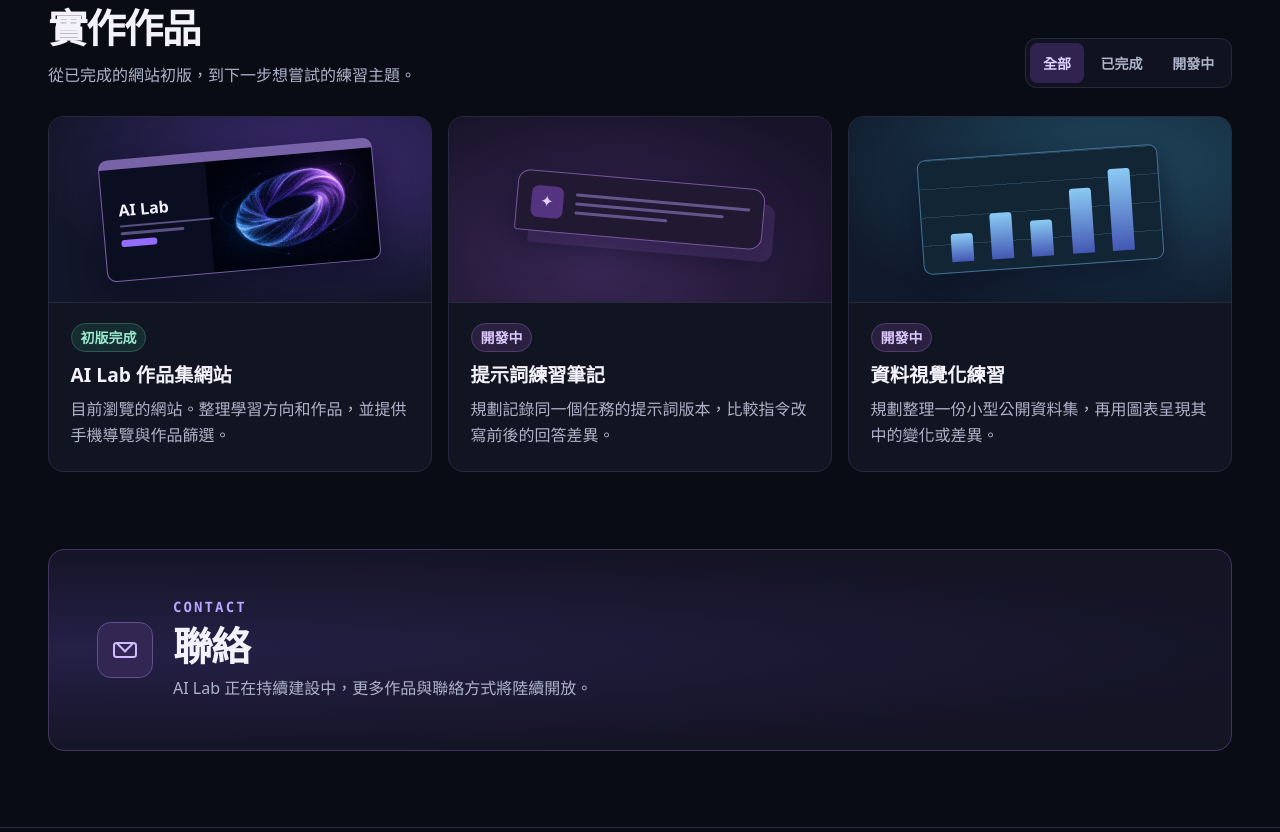
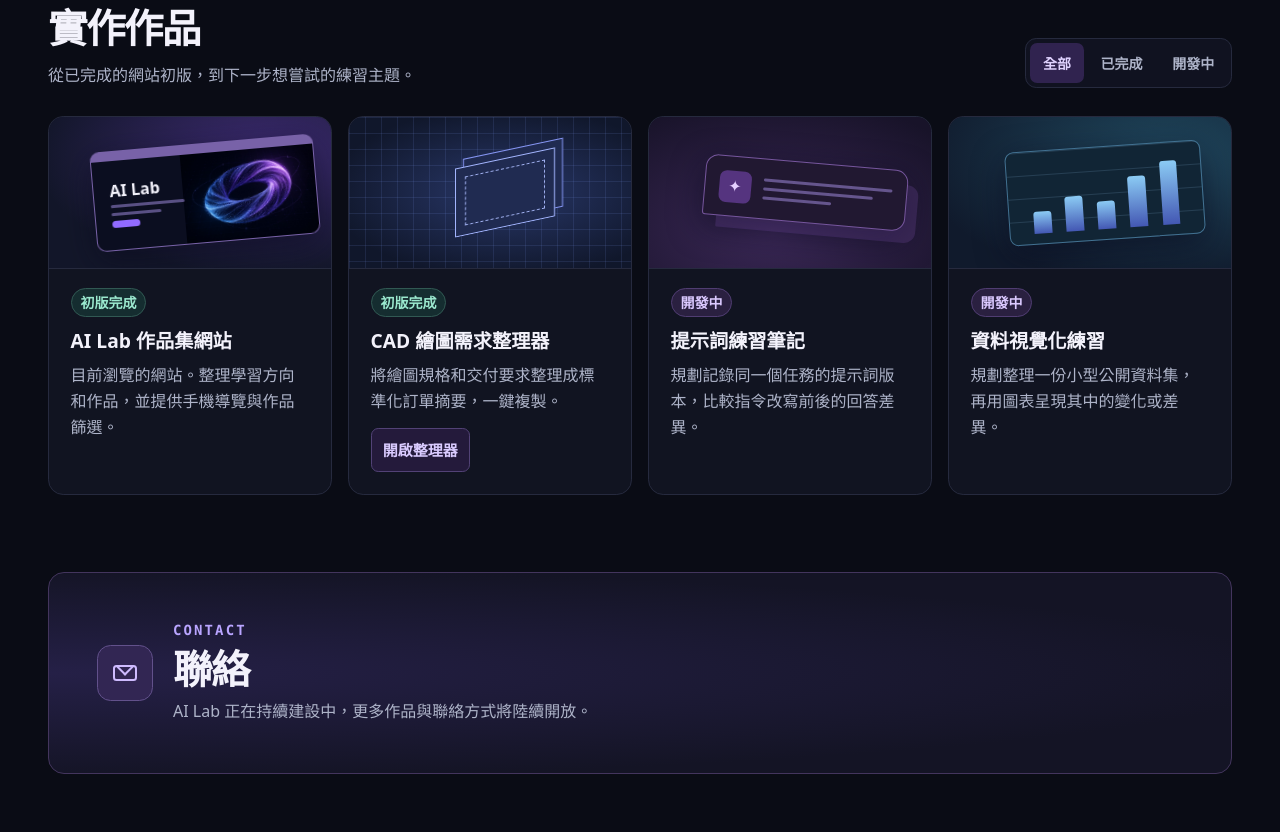
Before and after one commit to JayJI2006/ai-lab, a plain HTML site: page index.html in a window 1280 px wide. Shown: the part 1299-2131 px from the top of the page. Drawn offline with Linux system fonts and the light colour scheme.

Commit message:
Publish CAD request organizer in AI Lab

```diff
--- a/index.html
+++ b/index.html
@@ -102,7 +102,7 @@
         </div>
 
         <p class="visually-hidden" role="status" id="filter-result"></p>
-        <div class="card-grid" id="project-grid">
+        <div class="card-grid projects-grid" id="project-grid">
           <article class="project-card" data-status="complete">
             <div class="project-art project-art-site" aria-hidden="true">
               <div class="site-mini">
@@ -113,6 +113,17 @@
               <span class="status status-complete">初版完成</span>
               <h3>AI Lab 作品集網站</h3>
               <p>目前瀏覽的網站。整理學習方向和作品，並提供手機導覽與作品篩選。</p>
+            </div>
+          </article>
+          <article class="project-card" data-status="complete">
+            <div class="project-art project-art-cad" aria-hidden="true">
+              <div class="cad-mini"></div>
+            </div>
+            <div class="project-body">
+              <span class="status status-complete">初版完成</span>
+              <h3>CAD 繪圖需求整理器</h3>
+              <p>將繪圖規格和交付要求整理成標準化訂單摘要，一鍵複製。</p>
+              <a class="project-link" href="./cad-request/index.html">開啟整理器</a>
             </div>
           </article>
           <article class="project-card" data-status="in-progress">
```
Also changed, not shown: 1 other file.
